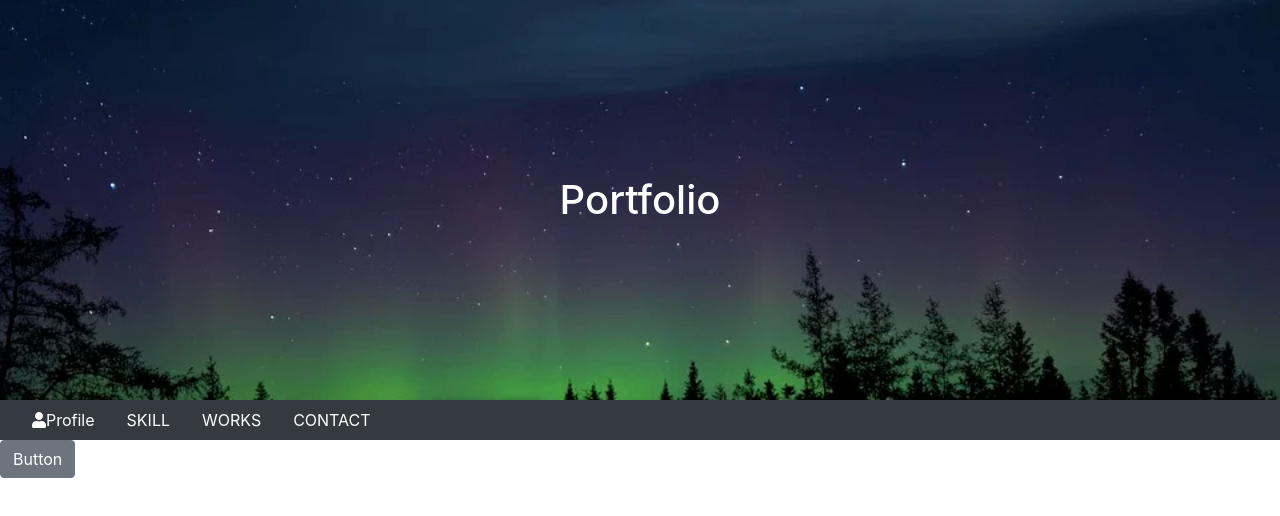
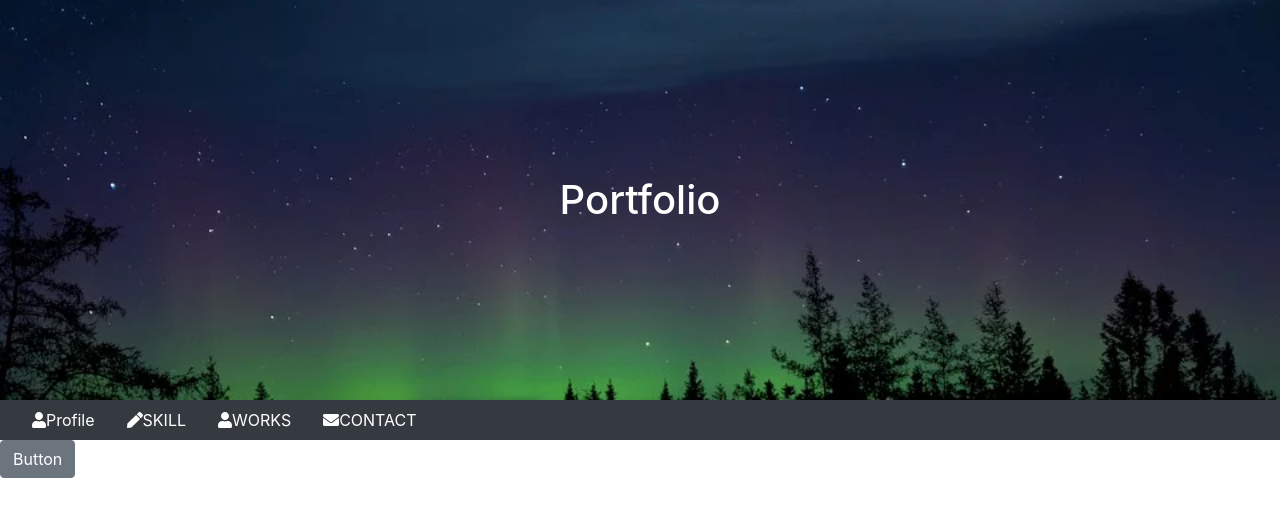
Before and after one commit to jimachi/portfolio, a Vue app: page / in a window 1280 px wide. Shown: the top 516 px of the page. Built offline with nearby package versions, Linux system fonts and the light colour scheme.

Commit message:
add navbar icons

```diff
--- a/src/components/myheader.vue
+++ b/src/components/myheader.vue
@@ -12,13 +12,19 @@
             </router-link>
           </li>
           <li class="nav-item">
-            <router-link class="text-white px-3" to="/test1">SKILL</router-link>
+            <router-link class="text-white px-3" to="/test1">
+              <font-awesome-icon icon="pen" />SKILL
+            </router-link>
           </li>
           <li class="nav-item">
-            <router-link class="text-white px-3" to="/test2">WORKS</router-link>
+            <router-link class="text-white px-3" to="/test2">
+              <font-awesome-icon icon="user" />WORKS
+            </router-link>
           </li>
           <li class="nav-item">
-            <router-link class="text-white px-3" to="/test3">CONTACT</router-link>
+            <router-link class="text-white px-3" to="/test3">
+              <font-awesome-icon icon="envelope" />CONTACT
+            </router-link>
           </li>
         </ul>
       </div>
```
